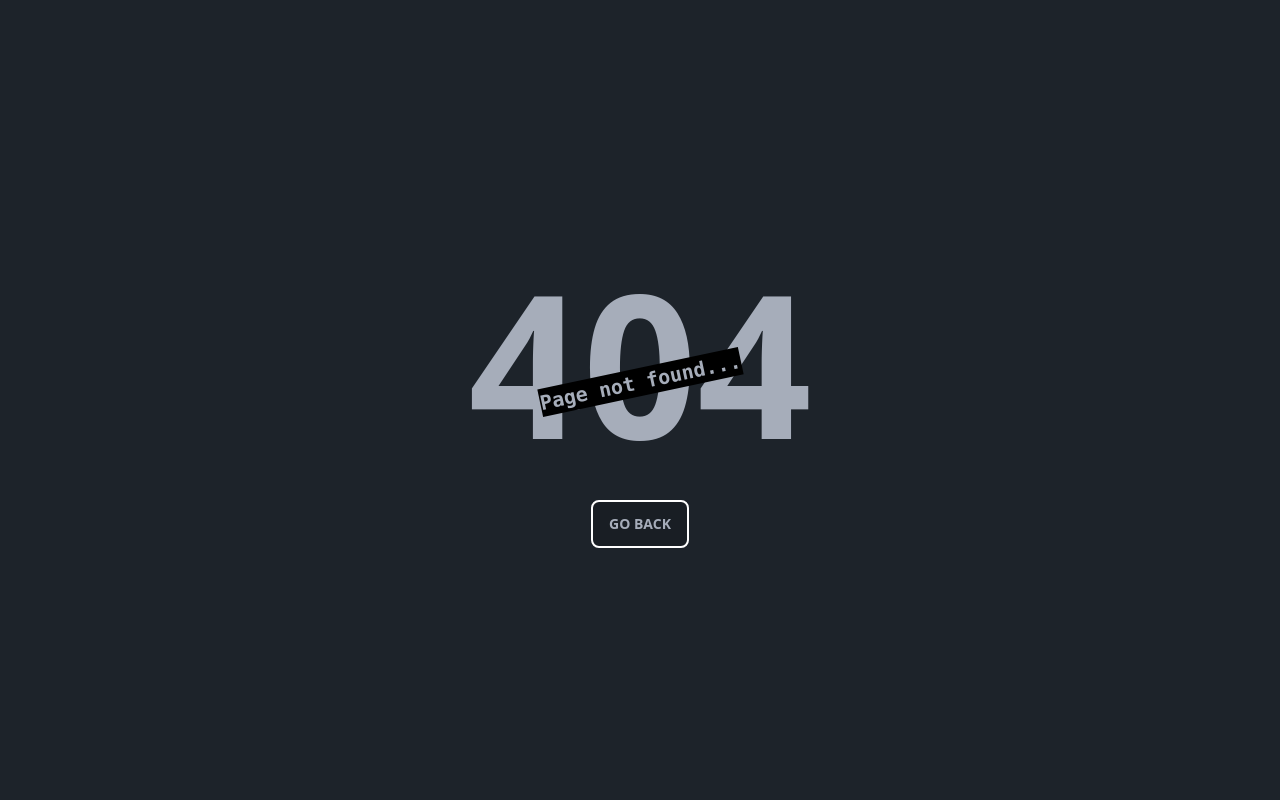
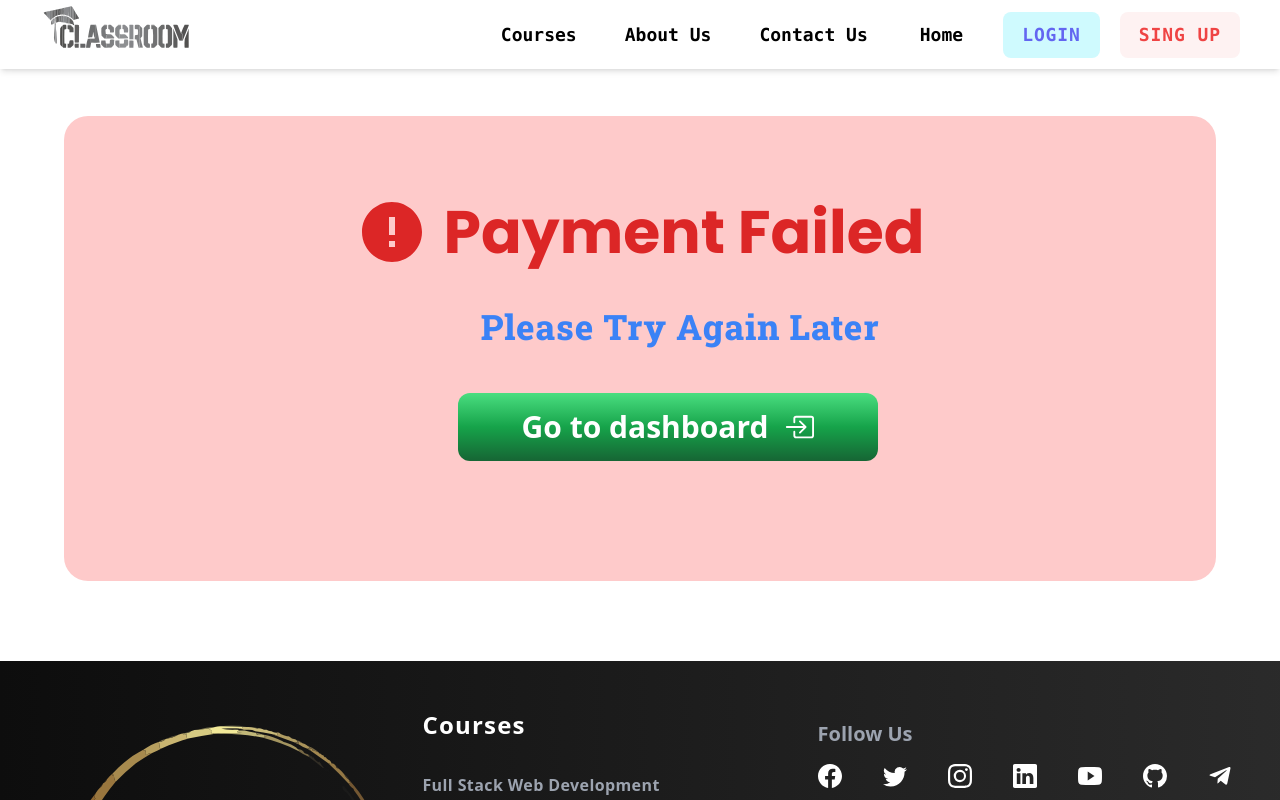
Before and after one commit to Sohel-786/LMS, a React (Vite) app in the folder client/: page /checkout/failed in a window 1280 px wide. Before the commit this address had no page. Shown: the top 800 px of the page. Built offline with nearby package versions, Linux system fonts and the light colour scheme.

Commit message:
Added Payment Success and Payment Failed Page

```diff
--- a/client/src/App.jsx
+++ b/client/src/App.jsx
@@ -44,7 +44,7 @@ function App() {
         <Route path="/course-description" element={<CourseDescription />} />
         <Route path="/checkout" element={<Checkout />} />
         <Route path="/checkout/success" element={<CheckoutSuccess />} />
-        <Route path="/checkout/fail" element={<CheckoutFail />} />
+        <Route path="/checkout/failed" element={<CheckoutFail />} />
         <Route path="/forgot-password" element={<ForgottenPassword />} />
         <Route path="/reset-password/:resetToken" element={<ResetPassword />} />
         <Route path="*" element={<Notfound />} />
--- a/client/src/pages/Subscribe/CheckoutFail.jsx
+++ b/client/src/pages/Subscribe/CheckoutFail.jsx
@@ -1,7 +1,73 @@
+import { useEffect } from "react";
+import { useSelector } from "react-redux";
+import { BsFillPatchCheckFill, BsFillPersonVcardFill } from "react-icons/bs";
+import { FaSquareYoutube } from "react-icons/fa6";
+import { BsBoxArrowInRight } from "react-icons/bs";
+import { useNavigate } from "react-router-dom";
+import HomeLayout from "../../layouts/HomeLayout";
+import { BiSolidErrorCircle } from 'react-icons/bi';
+
 function CheckoutFail(){
+    const navigate = useNavigate();
+
+    useEffect(() => {
+      const id = setTimeout(() =>{
+        const showImage = document.getElementById('showImage');
+        showImage.style.display = 'none';
+
+        const showMsg = document.getElementById('showMsg');
+        showMsg.style.display = 'flex';
+      },4000);
+
+      return () => {
+        clearTimeout(id);
+      };
+    }, []);
+
+
     return (
-        <>
-        </>
+        <HomeLayout>
+        <div className="w-full flex flex-col justify-center items-center py-20">
+          <div
+            id="showImage"
+            style={{ userSelect: "none" }}
+            className="w-full flex justify-center items-center"
+          >
+            <img
+              className="h-[400px] max-w-full"
+              src={"/assets/paymentFailed.webp"}
+              alt="gif"
+            />
+          </div>
+          <div
+            id='showMsg'
+            className="hidden flex-col justify-center items-center m-auto w-[90%] bg-red-200 py-20 rounded-3xl"
+          >
+            <div className="flex items-center gap-4 text-6xl font-poppins font-bold">
+              <BiSolidErrorCircle className="text-red-600 text-7xl" />
+              <h1 className="text-red-600">Payment Failed</h1>
+            </div>
+
+            <div className="flex flex-col gap-5 justify-center items-center ml-20 mt-8">
+              <h1 className="font-slab tracking-wide text-[35px] text-blue-500">
+                Please Try Again Later
+              </h1>
+            </div>
+
+            <button
+              style={{
+                userSelect: "none",
+              }}
+              onClick={() => {
+                navigate("/");
+              }}
+              className="py-4 my-10 ml-14 px-16 rounded-xl bg-gradient-to-t from-green-800 via-green-600 to-green-400 text-white font-bold text-3xl hover:scale-110 transition-all duration-300 ease-in-out flex items-center gap-4"
+            >
+              Go to dashboard <BsBoxArrowInRight />
+            </button>
+          </div>
+        </div>
+      </HomeLayout>
     )
 }
 
--- a/client/src/pages/Subscribe/CheckoutSuccess.jsx
+++ b/client/src/pages/Subscribe/CheckoutSuccess.jsx
@@ -1,10 +1,11 @@
-import { useEffect, useRef, useState } from "react";
+import { useEffect  } from "react";
 import toast from "react-hot-toast";
 import { useSelector } from "react-redux";
 import { BsFillPatchCheckFill, BsFillPersonVcardFill } from "react-icons/bs";
 import { FaSquareYoutube } from "react-icons/fa6";
 import { BsBoxArrowInRight } from "react-icons/bs";
 import { useNavigate } from "react-router-dom";
+import HomeLayout from "../../layouts/HomeLayout";
 
 
 function CheckoutSuccess() {
@@ -69,7 +70,7 @@ function CheckoutSuccess() {
   }, []);
 
   return (
-    <>
+    <HomeLayout>
       <div className="w-full flex flex-col justify-center items-center py-20">
         <div
           id="showImage"
@@ -115,7 +116,7 @@ function CheckoutSuccess() {
           </button>
         </div>
       </div>
-    </>
+    </HomeLayout>
   );
 }
 
```
Also changed, not shown: client/public/assets/paymentFailed.webp (added).
